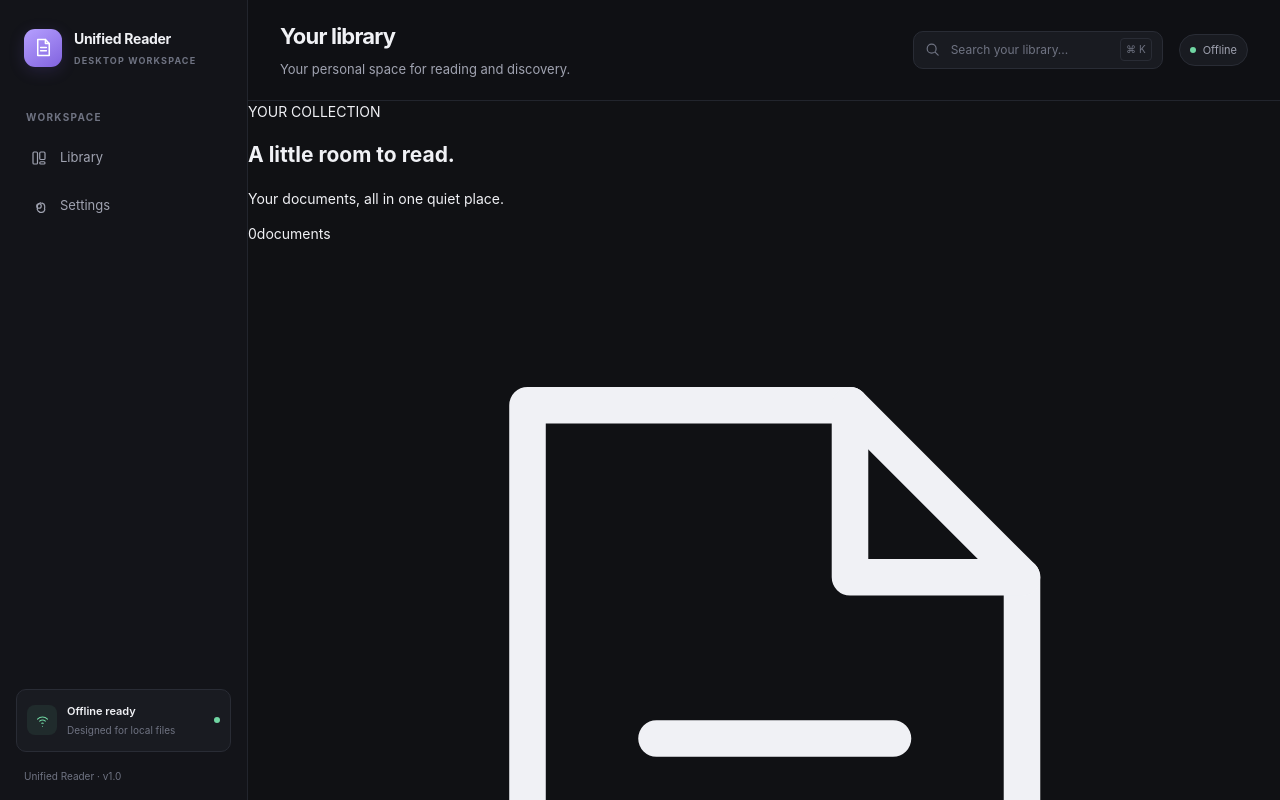
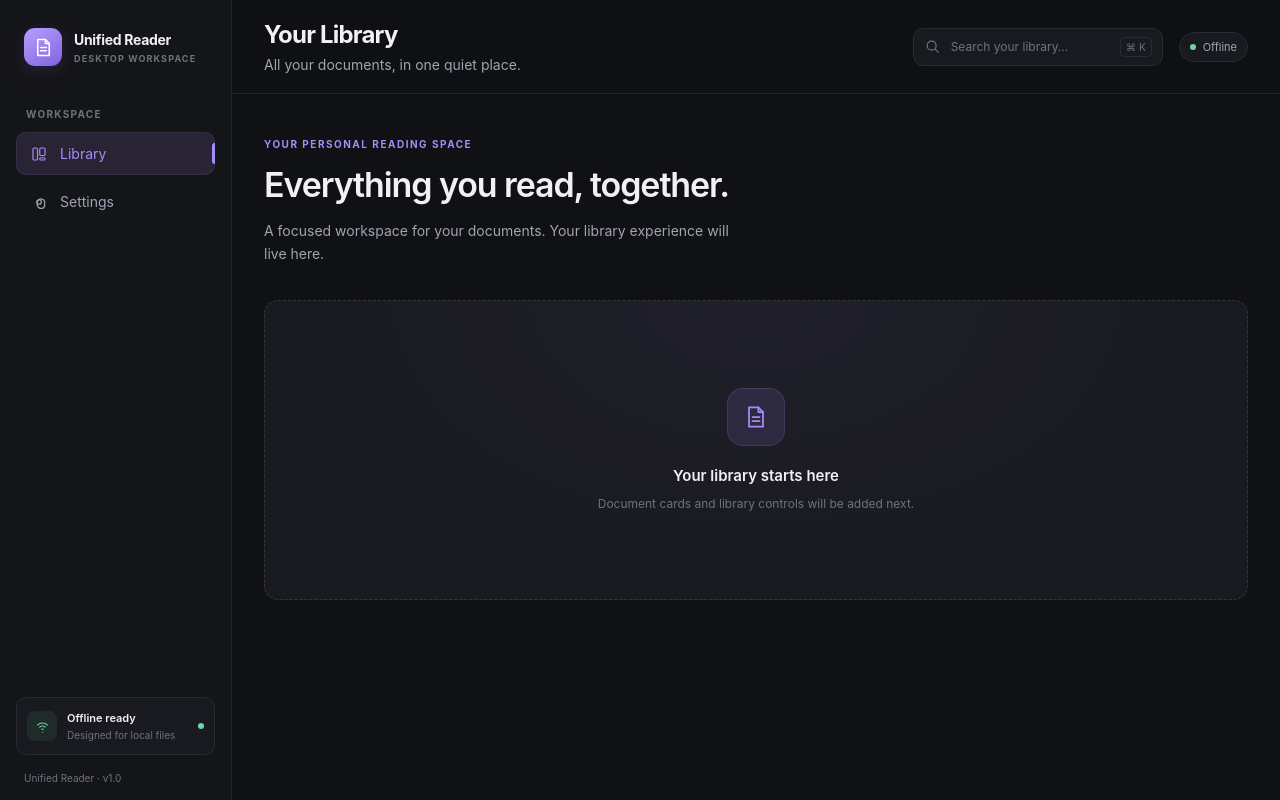
Before and after one commit to deepakk6088/unified-desktop-file-reader, a React (Vite) app: page / in a window 1280 px wide. Built offline with nearby package versions, Linux system fonts and the light colour scheme.

Commit message:
chnaging in layout and style

```diff
--- a/src/App.jsx
+++ b/src/App.jsx
@@ -1,25 +1,51 @@
-
 import AppLayout from './layout/AppLayout.jsx'
-import Library from './pages/Library.jsx'
 import styles from './App.module.css'
 
 function App() {
   return (
     <AppLayout>
-      {(activePage) =>
-        activePage === 'Library' ? (
-          <Library />
-        ) : (
-          <section className={styles.placeholder}>
-            <span className={styles.eyebrow}>COMING LATER</span>
-            <h2>Make it yours.</h2>
-            <p>
-              Reading preferences and appearance settings
-              will be added in a later step.
-            </p>
-          </section>
-        )
-      }
+      {(activePage) => (
+        <section className={styles.page}>
+          {activePage === 'library' ? (
+            <div className={styles.welcome}>
+              <div className={styles.eyebrow}>
+                YOUR PERSONAL READING SPACE
+              </div>
+
+              <h2>Everything you read, together.</h2>
+
+              <p>
+                A focused workspace for your documents.
+                Your library experience will live here.
+              </p>
+
+              <div className={styles.placeholder}>
+                <div className={styles.documentIcon}>
+                  <svg viewBox="0 0 24 24" aria-hidden="true">
+                    <path d="M6 3.75h8l4 4v12.5H6z" />
+                    <path d="M14 3.75v4h4M9 12h6M9 15.5h6" />
+                  </svg>
+                </div>
+
+                <span className={styles.placeholderTitle}>
+                  Your library starts here
+                </span>
+
+                <span className={styles.placeholderDescription}>
+                  Document cards and library controls will be added next.
+                </span>
+              </div>
+            </div>
+          ) : (
+            <div className={styles.settingsPlaceholder}>
+              <h2>Workspace preferences</h2>
+              <p>
+                Settings will be added in a later step.
+              </p>
+            </div>
+          )}
+        </section>
+      )}
     </AppLayout>
   )
 }
--- a/src/App.module.css
+++ b/src/App.module.css
@@ -1,26 +1,94 @@
+.page {
+  width: 100%;
+  max-width: 1200px;
+  margin: 0 auto;
+}
 
-.placeholder {
-  padding: 36px;
+.welcome {
+  padding-top: 12px;
 }
 
 .eyebrow {
+  margin-bottom: 14px;
   color: var(--color-accent);
   font-size: 10px;
-  font-weight: 650;
-  letter-spacing: 1.8px;
+  font-weight: 700;
+  letter-spacing: 1.5px;
 }
 
-.placeholder h2 {
-  margin: 12px 0 8px;
-  color: var(--color-text-primary);
-  font-size: var(--font-size-2xl);
+.welcome h2,
+.settingsPlaceholder h2 {
+  margin: 0;
+  font-size: clamp(25px, 3vw, 34px);
   font-weight: 600;
-  letter-spacing: -0.8px;
+  letter-spacing: -1.1px;
+  line-height: 1.25;
 }
 
-.placeholder p {
-  max-width: 420px;
+.welcome > p,
+.settingsPlaceholder p {
+  max-width: 470px;
+  margin: 12px 0 0;
   color: var(--color-text-secondary);
-  font-size: var(--font-size-md);
-  line-height: 1.8;
+  font-size: 14px;
+  line-height: 1.7;
 }
+
+.placeholder {
+  display: flex;
+  flex-direction: column;
+  align-items: center;
+  justify-content: center;
+  min-height: 300px;
+  margin-top: 34px;
+  padding: 32px;
+  background:
+    radial-gradient(
+      ellipse at 50% 0%,
+      rgb(167 139 250 / 5%),
+      transparent 65%
+    ),
+    var(--color-surface);
+  border: 1px dashed #34343f;
+  border-radius: var(--radius-lg);
+  text-align: center;
+}
+
+.documentIcon {
+  display: grid;
+  place-items: center;
+  width: 58px;
+  height: 58px;
+  margin-bottom: 20px;
+  background: var(--color-accent-soft);
+  border: 1px solid rgb(167 139 250 / 16%);
+  border-radius: 16px;
+  color: var(--color-accent);
+}
+
+.documentIcon svg {
+  width: 28px;
+  height: 28px;
+  fill: none;
+  stroke: currentColor;
+  stroke-width: 1.5;
+  stroke-linecap: round;
+  stroke-linejoin: round;
+}
+
+.placeholderTitle {
+  font-size: 15px;
+  font-weight: 600;
+}
+
+.placeholderDescription {
+  max-width: 340px;
+  margin-top: 9px;
+  color: var(--color-text-muted);
+  font-size: 12px;
+  line-height: 1.6;
+}
+
+.settingsPlaceholder {
+  padding-top: 12px;
+}
--- a/src/index.css
+++ b/src/index.css
@@ -1,4 +1,3 @@
-
 @import "./styles/tokens.css";
 
 * {
@@ -9,21 +8,17 @@ html,
 body,
 #root {
   width: 100%;
-  min-width: 0;
-  min-height: 100%;
+  min-width: 700px;
+  height: 100%;
   margin: 0;
 }
 
 body {
-  min-height: 100vh;
-  overflow: hidden;
   background: var(--color-bg);
-  color: var(--color-text-primary);
+  color: var(--color-text);
   font-family: var(--font-family);
   font-size: var(--font-size-md);
-  line-height: 1.5;
   -webkit-font-smoothing: antialiased;
-  text-rendering: optimizeLegibility;
 }
 
 button,
@@ -42,21 +37,5 @@ input:focus-visible {
 }
 
 ::selection {
-  background: rgb(167 139 250 / 28%);
-  color: var(--color-text-primary);
+  background: var(--color-accent-soft);
 }
-
-#root {
-  height: 100vh;
-}
-
-@media (max-width: 760px) {
-  body {
-    overflow: auto;
-  }
-
-  #root {
-    min-height: 100vh;
-    height: auto;
-  }
-}
--- a/src/layout/AppLayout.jsx
+++ b/src/layout/AppLayout.jsx
@@ -1,21 +1,21 @@
 import { useState } from 'react'
 import Sidebar from '../components/sidebar/sidebar.jsx'
-import TopBar from  '../components/topbar/topbar.jsx'
+import TopBar from '../components/topbar/topbar.jsx'
 import styles from './AppLayout.module.css'
 
 const pageDetails = {
-  Library: {
-    title: 'Your library',
-    description: 'Your personal space for reading and discovery.',
+  library: {
+    title: 'Your Library',
+    description: 'All your documents, in one quiet place.',
   },
-  Settings: {
+  settings: {
     title: 'Settings',
-    description: 'Make your reading space feel like yours.',
+    description: 'Customize your reading workspace.',
   },
 }
 
 function AppLayout({ children }) {
-  const [activePage, setActivePage] = useState('Library')
+  const [activePage, setActivePage] = useState('library')
   const currentPage = pageDetails[activePage]
 
   return (
--- a/src/layout/AppLayout.module.css
+++ b/src/layout/AppLayout.module.css
@@ -1,41 +1,28 @@
 .appShell {
-  display: grid;
+  display: flex;
   width: 100%;
   height: 100%;
-  min-height: 0;
-  grid-template-columns: var(--sidebar-width) minmax(0, 1fr);
   overflow: hidden;
   background: var(--color-bg);
 }
 
 .mainColumn {
   display: flex;
+  flex: 1;
+  flex-direction: column;
   min-width: 0;
-  min-height: 0;
-  flex-direction: column;
-  overflow: hidden;
+  height: 100%;
 }
 
 .content {
-  min-width: 0;
+  flex: 1;
   min-height: 0;
-  flex: 1;
+  padding: 32px;
   overflow: auto;
 }
 
-@media (max-width: 760px) {
-  .appShell {
-    min-height: 100vh;
-    height: auto;
-    grid-template-columns: 1fr;
-    overflow: visible;
-  }
-
-  .mainColumn {
-    overflow: visible;
-  }
-
+@media (max-width: 900px) {
   .content {
-    overflow: visible;
+    padding: 24px 20px;
   }
 }
--- a/src/main.jsx
+++ b/src/main.jsx
@@ -1,8 +1,10 @@
 import { StrictMode } from 'react'
 import { createRoot } from 'react-dom/client'
+import App from './App.jsx'
 import './index.css'
-import App from './App.jsx'
 
 createRoot(document.getElementById('root')).render(
+  <StrictMode>
     <App />
+  </StrictMode>,
 )
--- a/src/styles/tokens.css
+++ b/src/styles/tokens.css
@@ -1,40 +1,39 @@
-
 :root {
   color-scheme: dark;
 
   /* Backgrounds */
   --color-bg: #101114;
-  --color-sidebar: #131419;
-  --color-surface: #191b21;
-  --color-surface-hover: #20232b;
-  --color-surface-active: #252833;
+  --color-sidebar: #141519;
+  --color-surface: #191a20;
+  --color-surface-hover: #22232b;
+  --color-surface-active: #282433;
+
+  /* Borders */
+  --color-border: #292a32;
+  --color-border-subtle: #22232a;
 
   /* Text */
-  --color-text-primary: #f0f1f5;
-  --color-text-secondary: #a0a3b1;
-  --color-text-muted: #6f7382;
+  --color-text: #f1f0f5;
+  --color-text-secondary: #a3a3b2;
+  --color-text-muted: #71717f;
 
   /* Accent */
   --color-accent: #a78bfa;
-  --color-accent-hover: #b8a3ff;
+  --color-accent-hover: #b9a4ff;
   --color-accent-soft: rgb(167 139 250 / 12%);
 
-  /* Borders and status */
-  --color-border: #292c35;
-  --color-border-subtle: #22252d;
-  --color-success: #70d6a2;
+  /* Status */
+  --color-success: #6ed6a0;
 
   /* Typography */
-  --font-family: Inter, -apple-system, BlinkMacSystemFont, "Segoe UI",
-    sans-serif;
+  --font-family: -apple-system, BlinkMacSystemFont, "Segoe UI", sans-serif;
   --font-size-xs: 0.75rem;
-  --font-size-sm: 0.8125rem;
-  --font-size-md: 0.875rem;
-  --font-size-lg: 1rem;
-  --font-size-xl: 1.375rem;
-  --font-size-2xl: 1.75rem;
+  --font-size-sm: 0.875rem;
+  --font-size-md: 1rem;
+  --font-size-lg: 1.25rem;
+  --font-size-xl: 1.5rem;
 
-  /* Spacing: multiples of 4px */
+  /* Spacing */
   --space-1: 4px;
   --space-2: 8px;
   --space-3: 12px;
@@ -43,18 +42,13 @@
   --space-6: 24px;
   --space-8: 32px;
   --space-10: 40px;
-  --space-12: 48px;
 
-  /* Shape and effects */
+  /* Shape */
   --radius-sm: 6px;
   --radius-md: 10px;
   --radius-lg: 14px;
-  --radius-xl: 18px;
-  --radius-full: 999px;
-
-  --shadow-panel: 0 12px 40px rgb(0 0 0 / 18%);
 
   /* Layout */
-  --sidebar-width: 248px;
-  --topbar-height: 84px;
+  --sidebar-width: 232px;
+  --topbar-height: 88px;
 }
```
